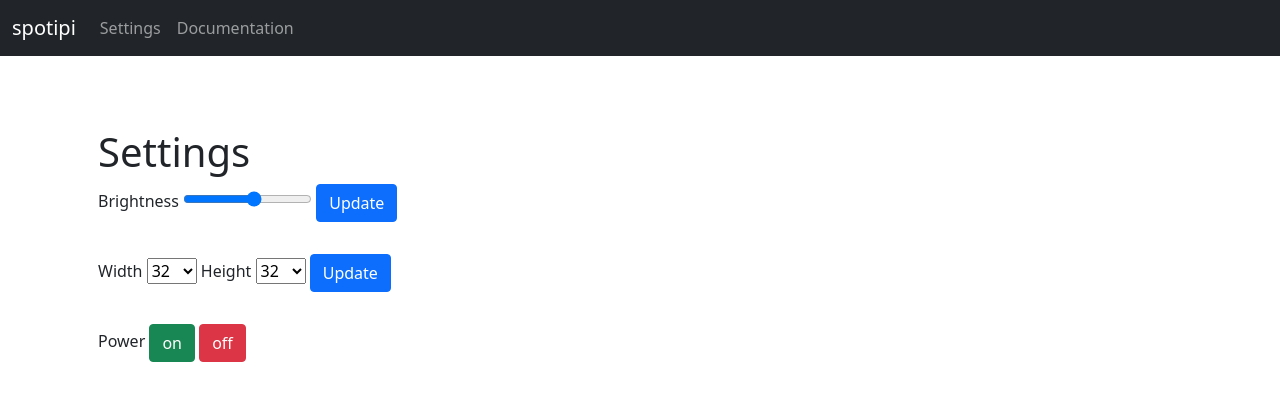
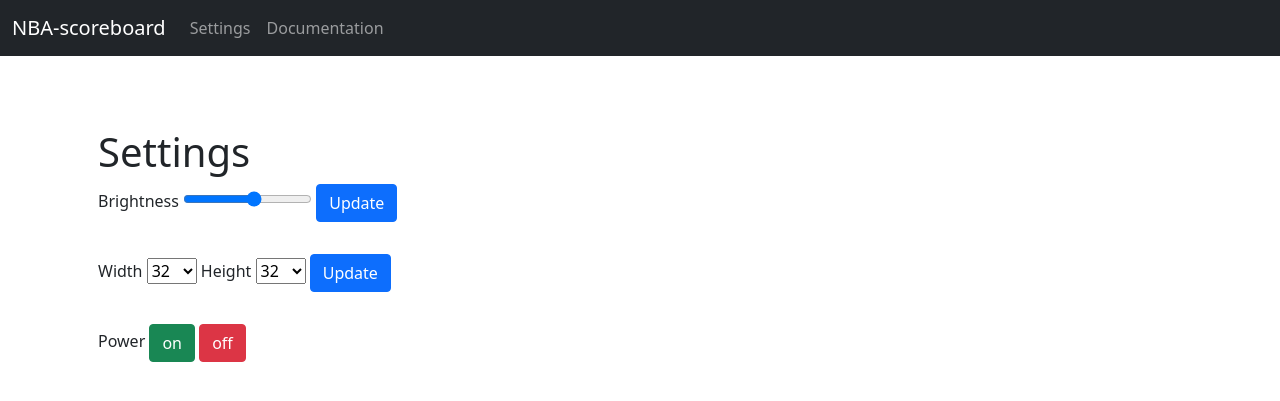
Before and after one commit to nanhoes/NBA-scoreboard, a Flask app: template client/templates/index.html in a window 1280 px wide. Shown: the top 401 px of the page. Run offline with Flask 2, Linux system fonts and the light colour scheme; the template is opened without the code that fills it, so the values that code supplies are empty; some libraries are stand-ins or nearby versions.

Commit message:
Update index.html

```diff
--- a/client/templates/index.html
+++ b/client/templates/index.html
@@ -45,7 +45,7 @@
 
 <nav class="navbar navbar-expand-md navbar-dark bg-dark fixed-top">
   <div class="container-fluid">
-    <a class="navbar-brand" href="#">spotipi</a>
+    <a class="navbar-brand" href="#">NBA-scoreboard</a>
     <button class="navbar-toggler" type="button" data-bs-toggle="collapse" data-bs-target="#navbarsExampleDefault" aria-controls="navbarsExampleDefault" aria-expanded="false" aria-label="Toggle navigation">
       <span class="navbar-toggler-icon"></span>
     </button>
@@ -56,7 +56,7 @@
           <a class="nav-link" aria-current="page" href="#">Settings</a>
         </li>
         <li class="nav-item">
-          <a class="nav-link" href="https://github.com/ryanwa18/spotipi/blob/develop/README.md">Documentation</a>
+          <a class="nav-link" href="https://github.com/nanhoes/NBA-scoreboard#readme">Documentation</a>
         </li>
     </div>
   </div>
```
